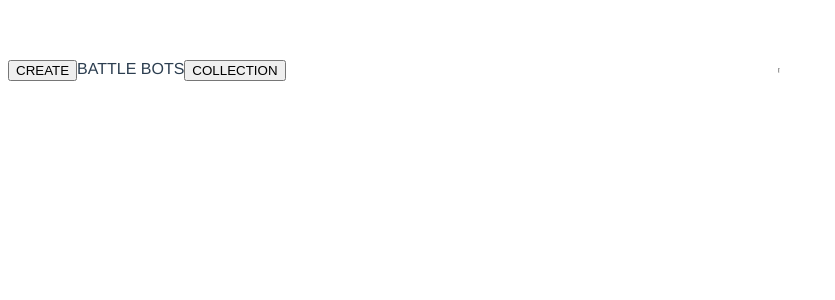
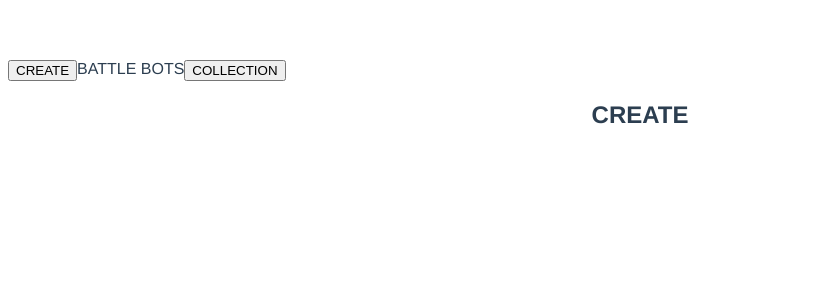
Before and after one commit to anthony-viglione/vue-battle-bots, a Vue app: page / in a window 1280 px wide. Shown: the top 300 px of the page, without its empty margins (0-835 px from the left). Built offline with nearby package versions, Linux system fonts and the light colour scheme.

Commit message:
created toggleView function that switches showCreate value, connected both create and collection buttons to toggleView to conditionally render the components

```diff
--- a/src/App.vue
+++ b/src/App.vue
@@ -1,11 +1,19 @@
 <template>
   <div id="app">
     <div id="top">
-      <button>CREATE</button>
+      <button @click='toggleView'>CREATE</button>
       <section>BATTLE BOTS</section>
-      <button>COLLECTION</button>
-      <hr>
+      <button @click="toggleView">COLLECTION</button>
     </div>
+
+    <section v-if="showCreate">
+      <create/>
+    </section>
+
+    <section v-else>
+      <collection/>
+    </section>
+
   </div>
 </template>
 
@@ -16,7 +24,14 @@
 export default {
   name: 'app',
   data() {
-
+    return{
+    showCreate:true
+    }
+  },
+  methods:{
+    toggleView: function() {
+      this.showCreate = !this.showCreate
+    }
   },
   components: {
     Create,
```
